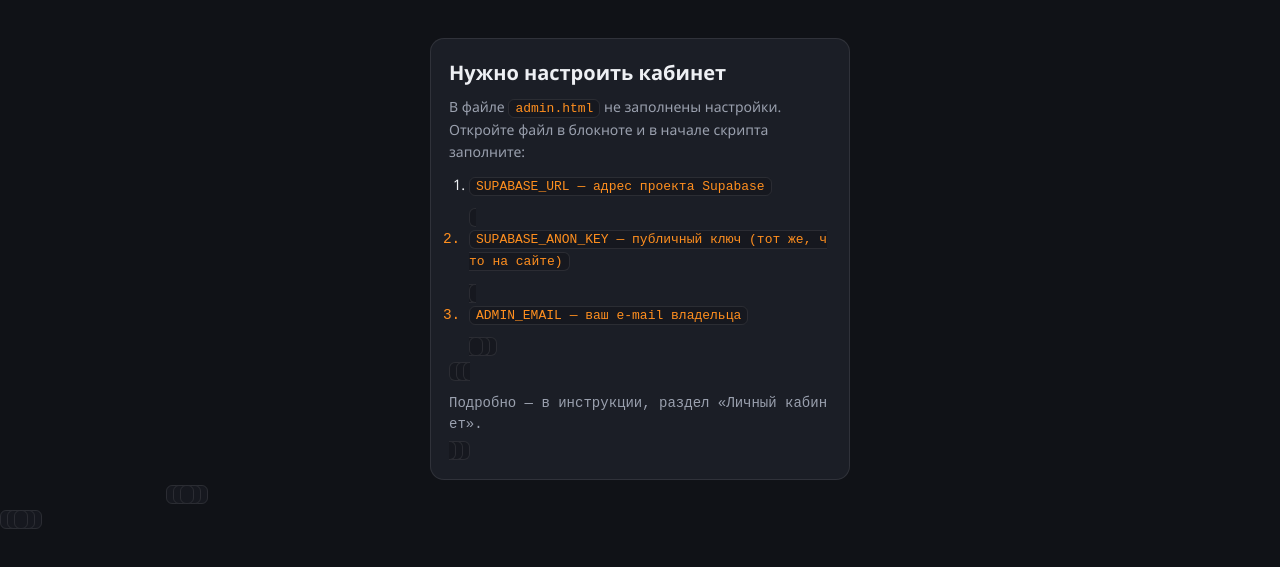
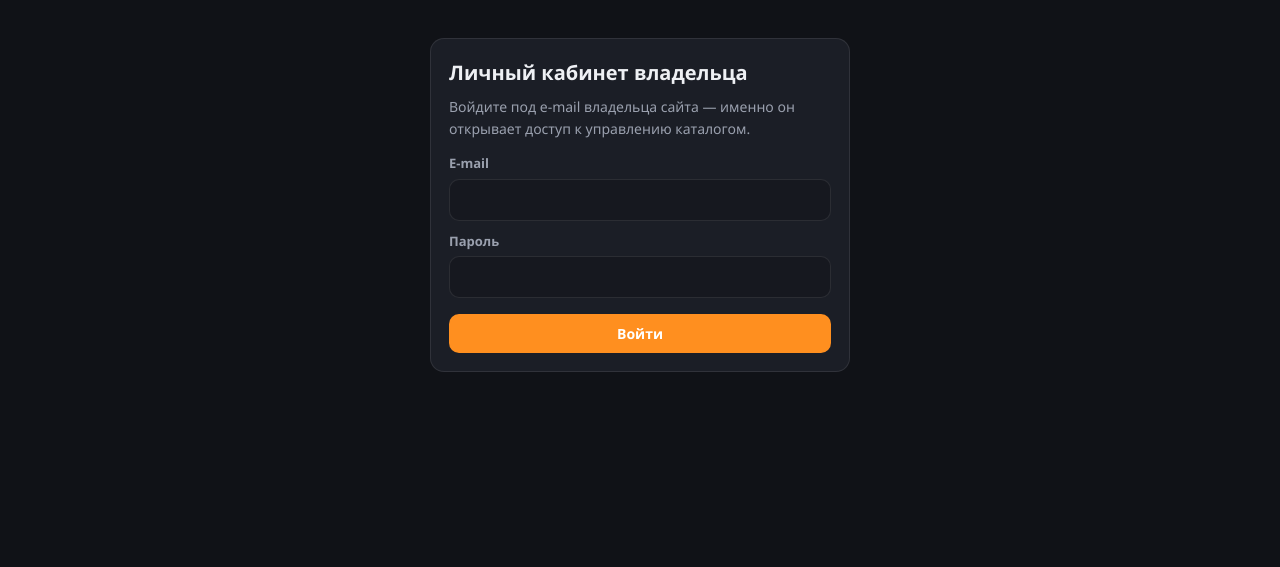
Before and after one commit to eclipsru/Arenda-Nvk, a plain HTML site: page admin.html in a window 1280 px wide. Shown: the part 63-630 px from the top of the page. Drawn offline with nearby package versions, Linux system fonts and the light colour scheme.

Commit message:
Add files via upload

```diff
--- a/admin.html
+++ b/admin.html
@@ -97,9 +97,9 @@
     <h2>Нужно настроить кабинет</h2>
     <p class="muted">В файле <code>admin.html</code> не заполнены настройки. Откройте файл в блокноте и в начале скрипта заполните:</p>
     <ol>
-      <li><code>SUPABASE_URL<https://wdxdeatphizclskfmfxi.supabase.co/rest/v1/> — адрес проекта Supabase</li>
-      <li><code>SUPABASE_ANON_KEY<sb_publishable_dtRaEHNNPBFbHFvg8hw9iA_FqJSz9BE> — публичный ключ (тот же, что на сайте)</li>
-      <li><code>ADMIN_EMAIL<eclips.ru@mail.ru> — ваш e-mail владельца</li>
+      <li><code>SUPABASE_URL</code> — адрес проекта Supabase</li>
+      <li><code>SUPABASE_ANON_KEY</code> — публичный ключ (тот же, что на сайте)</li>
+      <li><code>ADMIN_EMAIL</code> — ваш e-mail владельца</li>
     </ol>
     <p class="muted" style="margin-top:10px">Подробно — в инструкции, раздел «Личный кабинет».</p>
   </section>
@@ -188,8 +188,8 @@
 <script>
   // ====== НАСТРОЙКИ (заполните теми же значениями, что на сайте) ======
   const CONFIG = {
-    SUPABASE_URL: '',        // пример: 'https://abcdefghij.supabase.co'
-    SUPABASE_ANON_KEY: '',   // публичный anon-ключ
+    SUPABASE_URL: 'https://wdxdeatphizclskfmfxi.supabase.co',   // Project URL из Settings -> Data API
+    SUPABASE_ANON_KEY: 'sb_publishable_dtRaEHNNPBFbHFvg8hw9iA_FqJSz9BE',  // публичный Publishable key
     ADMIN_EMAIL: 'eclips.ru@mail.ru'  // e-mail владельца (как в index.html и в SQL)
   };
 
```
Also changed, not shown: index.html (+2 -2 lines).
